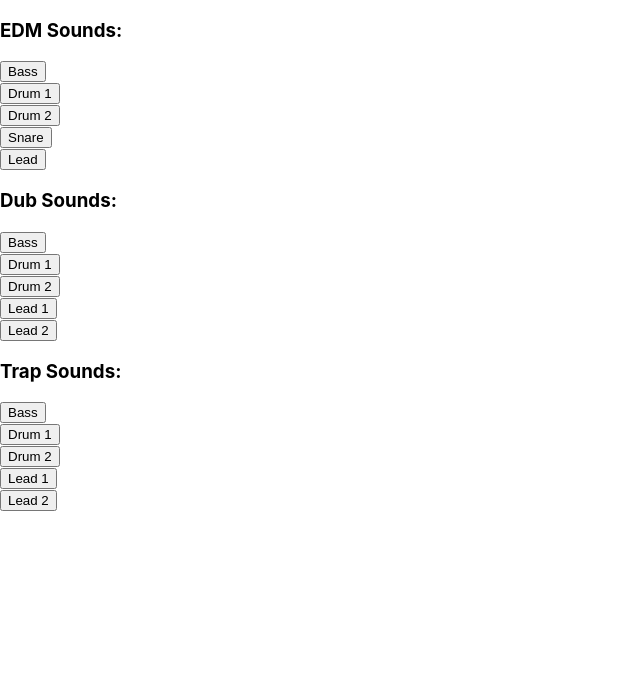
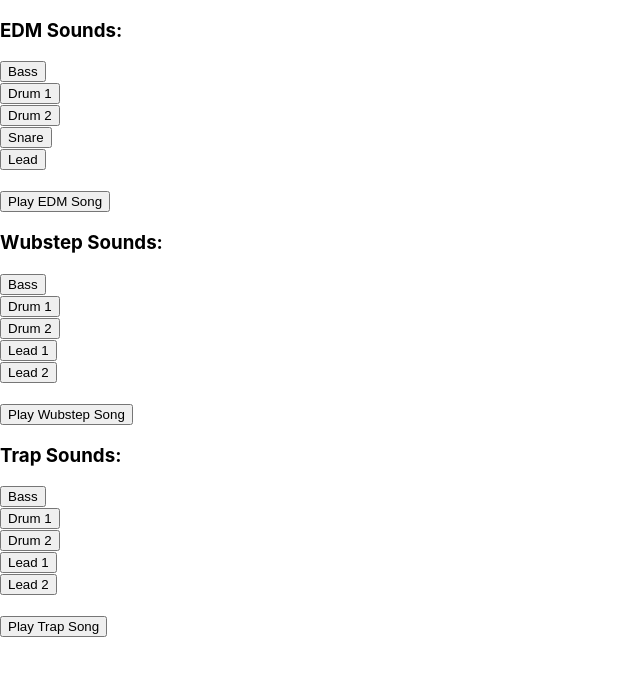
Before and after one commit to jatwitmyer/beat_simulator, a React (Create React App) app: page / in a window 1280 px wide. Shown: the top 676 px of the page, without its empty margins (0-640 px from the left). Built offline with nearby package versions, Linux system fonts and the light colour scheme; data requests are answered from the project's data file.

Commit message:
allow button click to patch to server to show that a beat has been selected to play

```diff
--- a/package.json
+++ b/package.json
@@ -9,6 +9,7 @@
     "react": "^18.2.0",
     "react-dom": "^18.2.0",
     "react-scripts": "5.0.1",
+    "tone": "^14.7.77",
     "web-vitals": "^2.1.4"
   },
   "scripts": {
--- a/src/components/BeatButton.js
+++ b/src/components/BeatButton.js
@@ -1,12 +1,92 @@
-import React from "react";
+import React, { useEffect, useState } from "react";
+// import { Howl, Howler } from "howler";
+import * as Tone from "tone";
 
 function BeatButton( { sound } ) {
-  console.log(sound)
-  return(
-    <div>
-      <button>{sound.name}</button>
-    </div>
-  )
-}
+
+  // console.log(sound.isMuted)
+  const [isMuted, setIsMuted] = useState(true)
+
+  function handleClick() {
+    fetch(`http://localhost:8003/sounds/${sound.id}`, {
+      method: "PATCH",
+      headers: {'Content-Type': 'application/json'},
+      body: JSON.stringify({
+        "id": 1,
+        "genre": "EDM",
+        "type": "bass",
+        "name": "Bass",
+        "ref": "/assets/EDM_Bass.mp3",
+        "isMuted": (!isMuted)
+      })
+    })
+    .then(r=>r.json())
+    .then(asset => console.log(asset))
+    setIsMuted(!isMuted)
+  }
+
+
+
+  //to play the sounds, you would check which ones were muted, and make a player for each or communicate with the player for each
+
+  // const sound = new Howl({
+  //   src: ["public/assets/Dub_Bass.mp3"]
+  // })
+
+  // function handleClick() {
+  //   console.log(sound.ref)
+  //   const player = new Tone.Player({
+  //     url: sound.ref,
+  //     loop: true,
+  //     autostart: true
+  //   }).toDestination();
+  //   Tone.loaded().then(() => {
+  //     Tone.Transport.scheduleRepeat((time) => {
+  //     player.start(time).stop(time + 0.1);
+  //   }, "1n")
+  //     Tone.Transport.start()
+  // })}
+  // Start time must be strictly greater than previous start time
+
+  // this one plays:
+  // function handleClick() {
+  //   console.log(sound.ref)
+
+
+  // const player = new Tone.Player({
+  //   url: sound.ref,
+  //   loop: true,
+  //   autostart: true
+  // }).toDestination()
+  // Tone.loaded().then(() => {
+  //   player.start()
+  // })
+
+  // const soundsAfterClick = playingSounds.map(item => {
+  //   if (item.id === sound.id) {
+  //       // return (edited item where sound.isMuted = !sound.isMuted)
+  //   } else {
+  //       return item
+  //   }
+  // })
+
+  // function handleClick() {
+  //   setPlayingSounds(soundsAfterClick)
+  // }
+
+  // // soundsAfterClick needs to give a new version of the array that's in useState and change the current song to be different value OR post to the database
+
+  // const clickedSound = playingSounds.filter(item => (item.id === sound.id))
+
+  // if (clickedSound.isMuted === false) {
+  //     player.start()
+  // }
+
+    return(
+      <div>
+        <button onClick={handleClick}>{sound.name}</button>
+      </div>
+    )
+  }
 
 export default BeatButton
--- a/src/components/SavedBeats.js
+++ b/src/components/SavedBeats.js
@@ -8,28 +8,53 @@ function SavedBeats( { sounds } ) {
   const wubstepSounds = sounds.filter(sound => sound.genre === "Wubstep")
   const trapSounds = sounds.filter(sound => sound.genre === "Trap")
 
-  console.log(edmSounds)
-  console.log(wubstepSounds)
-  console.log(trapSounds)
+  // console.log(edmSounds)
+  // console.log(wubstepSounds)
+  // console.log(trapSounds)
 
   const edmElements = edmSounds.map(sound => {
     return(<BeatButton key={sound.id} sound={sound}/>)
   })
-  const dubElements = wubstepSounds.map(sound => {
+  const wubstepElements = wubstepSounds.map(sound => {
     return(<BeatButton key={sound.id} sound={sound}/>)
   })
   const trapElements = trapSounds.map(sound => {
     return(<BeatButton key={sound.id} sound={sound}/>)
   })
 
+  function playEdmSong() {
+    console.log("play song")
+    //fetch all edmSounds from the database
+    fetch(`http://localhost:8003/sounds`)
+    .then(r=>r.json())
+    .then(beats => {
+      const edmBeats = beats.filter(beat => (beat.genre === "EDM"))
+      const edmSong = edmBeats.filter(beat => (beat.isMuted === false))
+      console.log(edmSong)
+    })
+    //if they are not muted, then make a player for each of them which starts upon them all being loaded
+  }
+  function playWubstepSong() {
+    console.log("play song")
+  }
+  function playTrapSong() {
+    console.log("play song")
+  }
+
   return(
     <div>
       <h3>EDM Sounds:</h3>
       {edmElements}
-      <h3>Dub Sounds:</h3>
-      {dubElements}
+      <br></br>
+      <button onClick={playEdmSong}>Play EDM Song</button>
+      <h3>Wubstep Sounds:</h3>
+      {wubstepElements}
+      <br></br>
+      <button onClick={playWubstepSong}>Play Wubstep Song</button>
       <h3>Trap Sounds:</h3>
       {trapElements}
+      <br></br>
+      <button onClick={playTrapSong}>Play Trap Song</button>
     </div>
   )
 }
```
Also changed, not shown: 1 other file (tests, documents, lock files or other folders).
